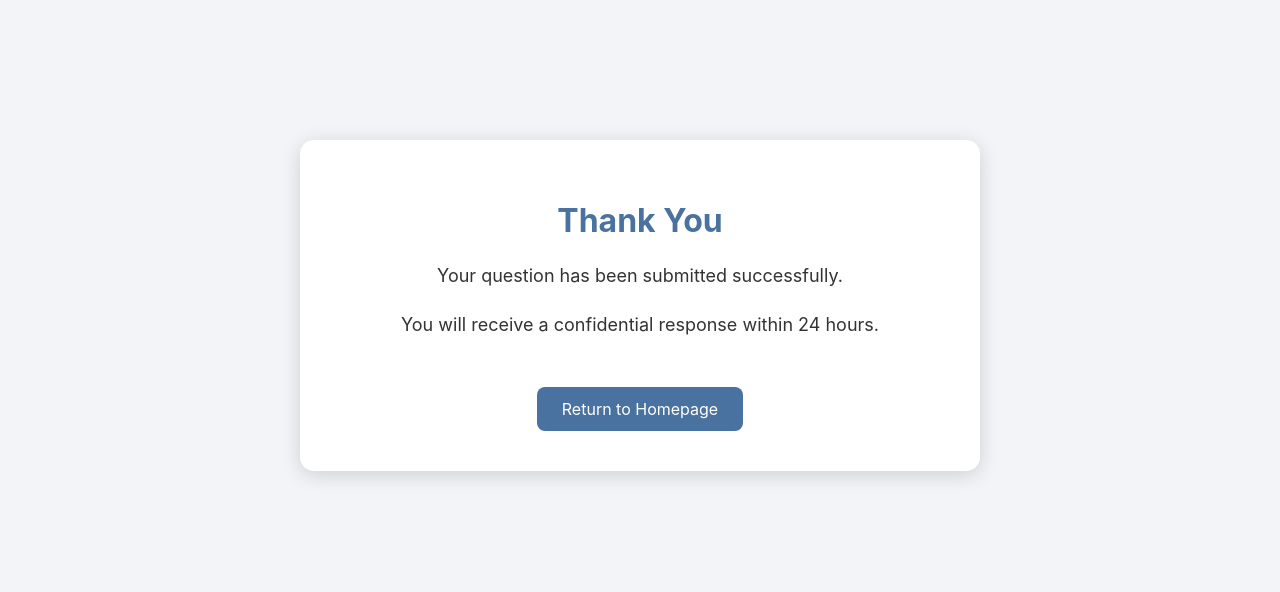
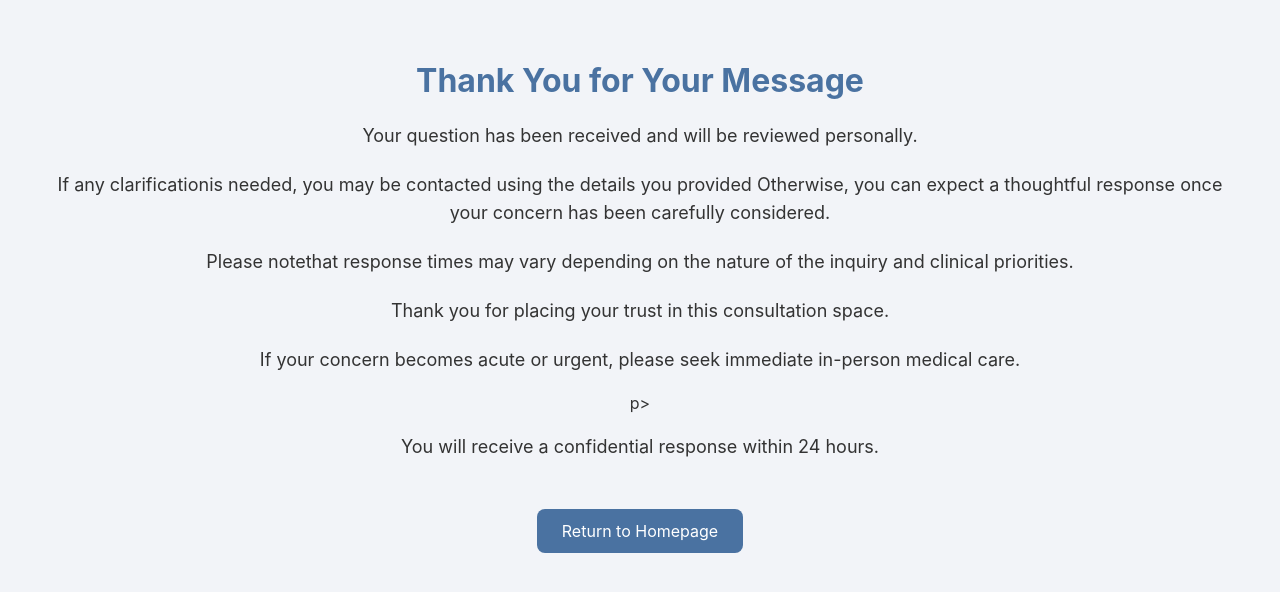
Before and after one commit to darledzinski-create/gyne-consulting--platform, a Flask app: template templates/thankyou.html in a window 1280 px wide. Shown: the top 592 px of the page. Run offline with Flask 3, Linux system fonts and the light colour scheme; the template is opened without the code that fills it, so the values that code supplies are empty.

Commit message:
Update thankyou.html

```diff
--- a/templates/thankyou.html
+++ b/templates/thankyou.html
@@ -54,9 +54,27 @@
 </head>
 
 <body>
-    <div class="card">
-        <h1>Thank You</h1>
-        <p>Your question has been submitted successfully.</p>
+    <div class="content-wrapper">
+        <h1>Thank You for Your Message</h1>
+        <p>Your question has been received and will be reviewed personally.
+        <p>
+        <p>
+          If any clarificationis needed, you may be contacted using the details you provided
+          Otherwise, you can expect a thoughtful response once your concern has been carefully considered.
+        <p>
+
+        <p>
+          Please notethat response times may vary depending on the nature of the inquiry and clinical priorities.
+        <p>
+
+        <p class="soft-note">
+          Thank you for placing your trust in this consultation space.
+        <p>
+
+        <p class="safety-note">
+          If your concern becomes acute or urgent, please seek immediate in-person medical care.
+        </p>p>
+
         <p>You will receive a confidential response within 24 hours.</p>
 
         <a href="/">Return to Homepage</a>
```
